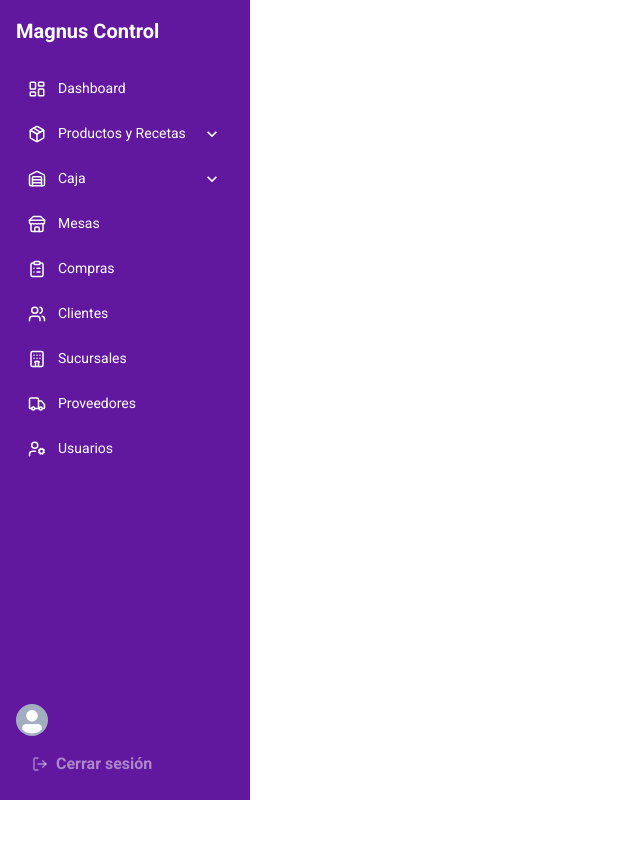
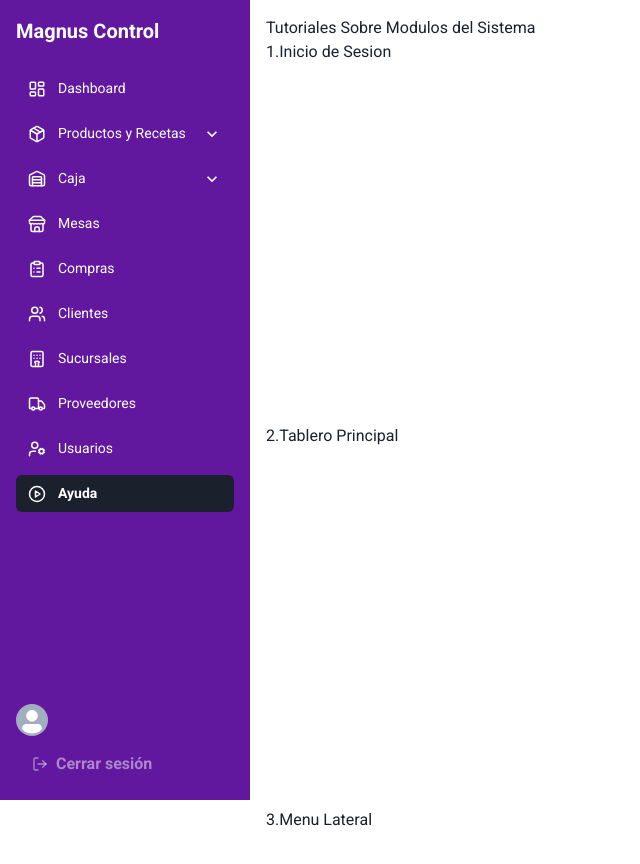
Before and after one commit to JohanVillazar/frontmagnus, a React (Vite) app: page /tutoriales in a window 1280 px wide. Shown: the top 864 px of the page, without its empty margins (0-640 px from the left). Before the commit the page ends 800 px from the top, so only its background shows below. Built offline with nearby package versions, Linux system fonts and the light colour scheme.

Commit message:
tutorialesupdate

```diff
--- a/package.json
+++ b/package.json
@@ -23,6 +23,7 @@
     "react-chartjs-2": "^5.3.0",
     "react-dom": "^19.0.0",
     "react-icons": "^5.5.0",
+    "react-player": "^2.16.0",
     "react-router-dom": "^7.5.1",
     "react-to-print": "^3.1.0",
     "sweetalert2": "^11.22.0"
--- a/src/App.jsx
+++ b/src/App.jsx
@@ -21,6 +21,7 @@ import RegisterForm from "./pages/RegisterForm";
 import SidebarContent from "./components/SidebarContent";
 import CreateSucursalForm from "./components/CreateSucursalForm";
 import CreateCustomerForm from "./components/CreateCustomerForm";
+import Tutoriales from "./pages/Tutoriales";
 
 import { AuthProvider, useAuth } from './context/AuthContext';
 import { SessionExpiredProvider, useSessionExpired } from './context/SessionExpiredContext';
@@ -133,6 +134,7 @@ function AppContent() {
         <Route path="/combos/nuevo" element={<CreateComboPage />} />
         <Route path="/sucursales" element={<CreateSucursalForm />} />
         <Route path="/clientes" element={<CreateCustomerForm />} />
+        <Route path="/tutoriales" element={<Tutoriales />} />
       </Routes>
 
       <SessionExpiredModal />
--- a/src/components/SidebarContent.jsx
+++ b/src/components/SidebarContent.jsx
@@ -4,7 +4,7 @@ import {
   AccordionPanel, Text, HStack, Avatar, Button, Icon, Link, Flex
 } from "@chakra-ui/react";
 import { NavLink } from "react-router-dom";
-import { LayoutDashboard, Package, Plus, ListChecks, Component, Warehouse, LogOut, Store, ClipboardList, Users, Truck, UserCog,Hotel } from "lucide-react";
+import { LayoutDashboard, Package, Plus, ListChecks, Component, Warehouse, LogOut, Store, ClipboardList, Users, Truck, UserCog,Hotel,PlayCircle } from "lucide-react";
 import { useAuth } from "../context/AuthContext";
 
 const SidebarContent = ({ onClose }) => {
@@ -73,13 +73,13 @@ const SidebarContent = ({ onClose }) => {
             </AccordionPanel>
           </AccordionItem>
         </Accordion>
-
         <NavItem icon={Store} to="/mesas" label="Mesas" onClick={onClose} />
         <NavItem icon={ClipboardList} to="/compras/nueva" label="Compras" onClick={onClose} />
         <NavItem icon={Users} to="/clientes" label="Clientes" onClick={onClose} />
         <NavItem icon={Hotel} to="/sucursales" label="Sucursales" />
         <NavItem icon={Truck} to="/suppliers" label="Proveedores" onClick={onClose} />
         <NavItem icon={UserCog} to="/users" label="Usuarios" onClick={onClose} />
+        <NavItem icon={PlayCircle} to="/tutoriales" label="Ayuda" onClick={onClose} />
       </VStack>
 
       {/* Usuario y botón de salir */}
--- /dev/null
+++ b/src/pages/Tutoriales.jsx
@@ -0,0 +1,57 @@
+
+import React from "react";
+import ReactPlayer from "react-player/youtube";
+
+const videos = [
+  {
+    title: "1.Inicio de Sesion",
+    url: "https://www.youtube.com/watch?v=QorybWsJPkg",
+  },
+  {
+    title: "2.Tablero Principal",
+    url: "https://www.youtube.com/watch?v=C-HrG73kGOg",
+  },
+  {
+    title: "3.Menu Lateral",
+    url: "https://www.youtube.com/watch?v=LlmJVIx94yM",
+  },
+   {
+    title: "4.Crear Prodcutos ",
+    url: "https://www.youtube.com/watch?v=D2nkNNrs3NM",
+  },
+  {
+    title: "5.Crear Rcetas ",
+    url: "https://www.youtube.com/watch?v=wj5VO8NMl5s",
+  },
+  {
+    title: "6.Apertura de Caja ",
+    url: "https://www.youtube.com/watch?v=AkwjSLFtn_c",
+  },
+  {
+    title: "7.Gestion de Caja ",
+    url: "https://www.youtube.com/watch?v=PzvWWryNszA",
+  },
+  {
+    title: "8.Mesas y Ventas ",
+    url: "https://www.youtube.com/watch?v=6Gbzyj7J0p8",
+  },
+];
+
+const Tutoriales = () => {
+  return (
+    <div className="p-4 max-w-4xl mx-auto">
+      <h1 className="text-2xl font-bold mb-6">Tutoriales Sobre Modulos  del Sistema</h1>
+
+      <div className="space-y-8">
+        {videos.map((video, index) => (
+          <div key={index}>
+            <h2 className="text-lg font-semibold mb-2">{video.title}</h2>
+            <ReactPlayer url={video.url} controls width="100%" />
+          </div>
+        ))}
+      </div>
+    </div>
+  );
+};
+
+export default Tutoriales;
```
Also changed, not shown: 1 other file (tests, documents, lock files or other folders).
